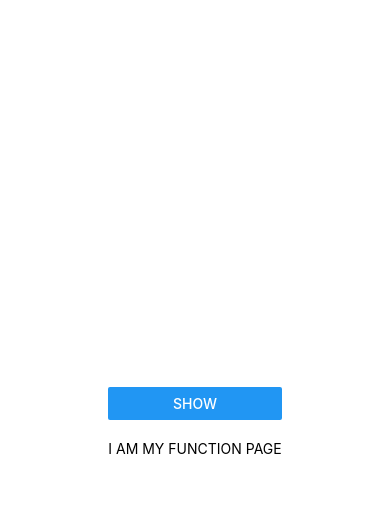
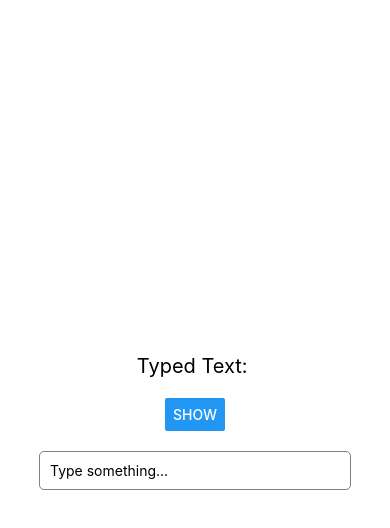
Before and after one commit to ghazalalmomani14-hub/JoVision-react-native-tasks, a React Native app: screen / in a window 390 px wide. Both pictures are taken after a click on the button "SHOW". Shown: the top 528 px of the page. Built offline with nearby package versions, Linux system fonts and the light colour scheme.

Commit message:
Task 22 input in child updates parent text using props

```diff
--- a/App.tsx
+++ b/App.tsx
@@ -1,12 +1,35 @@
-/* eslint-disable react-native/no-inline-styles */
-import React from 'react';
-import { SafeAreaView } from 'react-native';
-import Task21 from './Tasks/Task21';
+import React, { useState } from 'react';
+import { View, Text, Button, StyleSheet } from 'react-native';
+import MyFunctionPage from './Tasks/Task22';
 
 export default function App() {
+  const [show, setShow] = useState(false);
+  const [text, setText] = useState('');
+
   return (
-    <SafeAreaView style={{ flex: 1, justifyContent: 'center', alignItems: 'center' }}>
-      <Task21 />
-    </SafeAreaView>
+    <View style={styles.container}>
+      <Text style={styles.title}>Typed Text: {text}</Text>
+
+      <Button
+        title="Show"
+        onPress={() => setShow(!show)}
+      />
+
+      {show && (
+        <MyFunctionPage updateText={setText} />
+      )}
+    </View>
   );
 }
+
+const styles = StyleSheet.create({
+  container: {
+    flex: 1,
+    justifyContent: 'center',
+    alignItems: 'center',
+  },
+  title: {
+    fontSize: 20,
+    marginBottom: 20,
+  },
+});
--- /dev/null
+++ b/Tasks/Task22.js
@@ -0,0 +1,27 @@
+import React from 'react';
+import { View, TextInput, StyleSheet } from 'react-native';
+
+export default function MyFunctionPage({ updateText }) {
+  return (
+    <View style={styles.container}>
+      <TextInput
+        style={styles.input}
+        placeholder="Type something..."
+        onChangeText={(value) => updateText(value)}
+      />
+    </View>
+  );
+}
+
+const styles = StyleSheet.create({
+  container: {
+    marginTop: 20,
+    width: '80%',
+  },
+  input: {
+    borderWidth: 1,
+    borderColor: 'gray',
+    padding: 10,
+    borderRadius: 5,
+  },
+});
```
